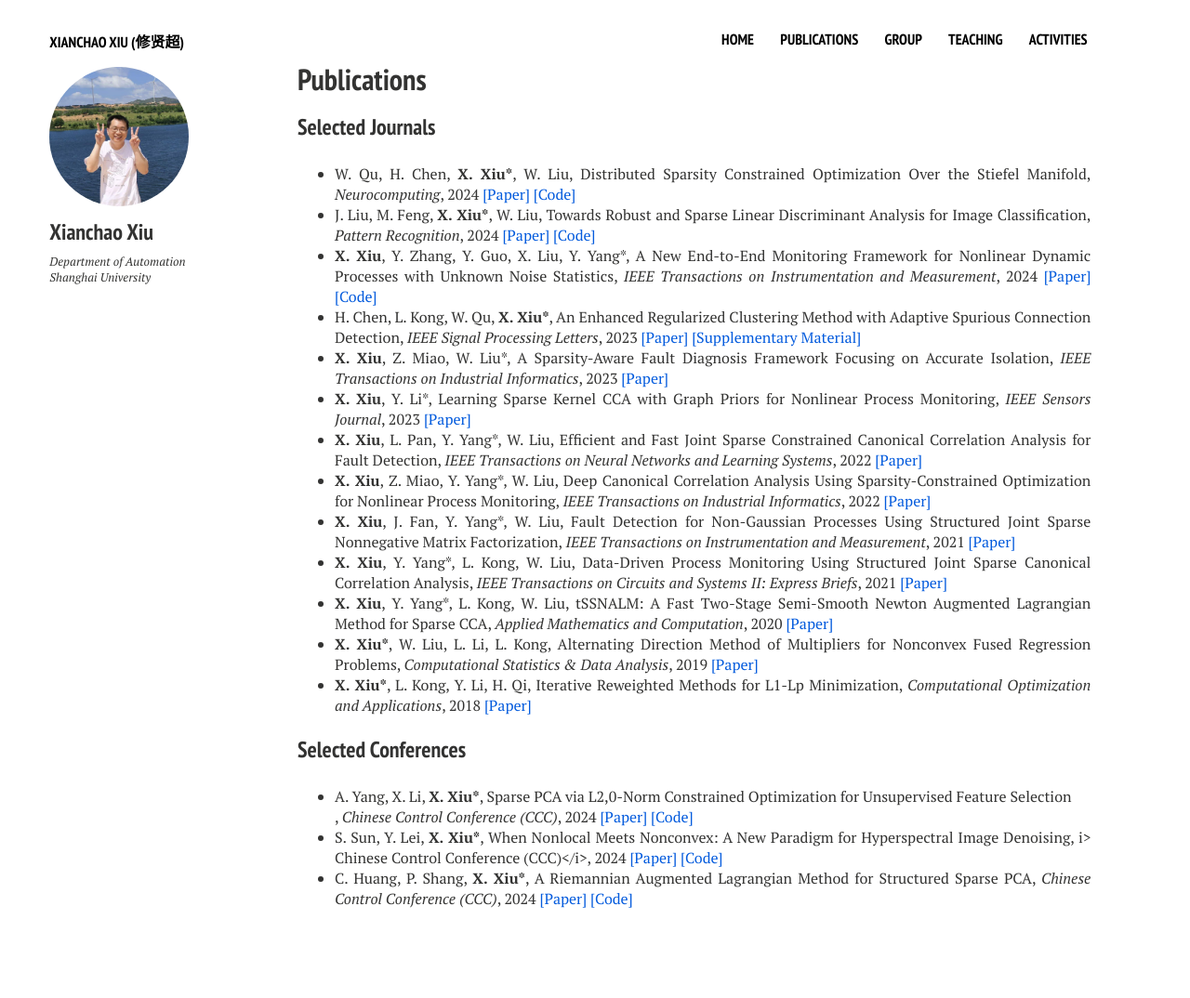
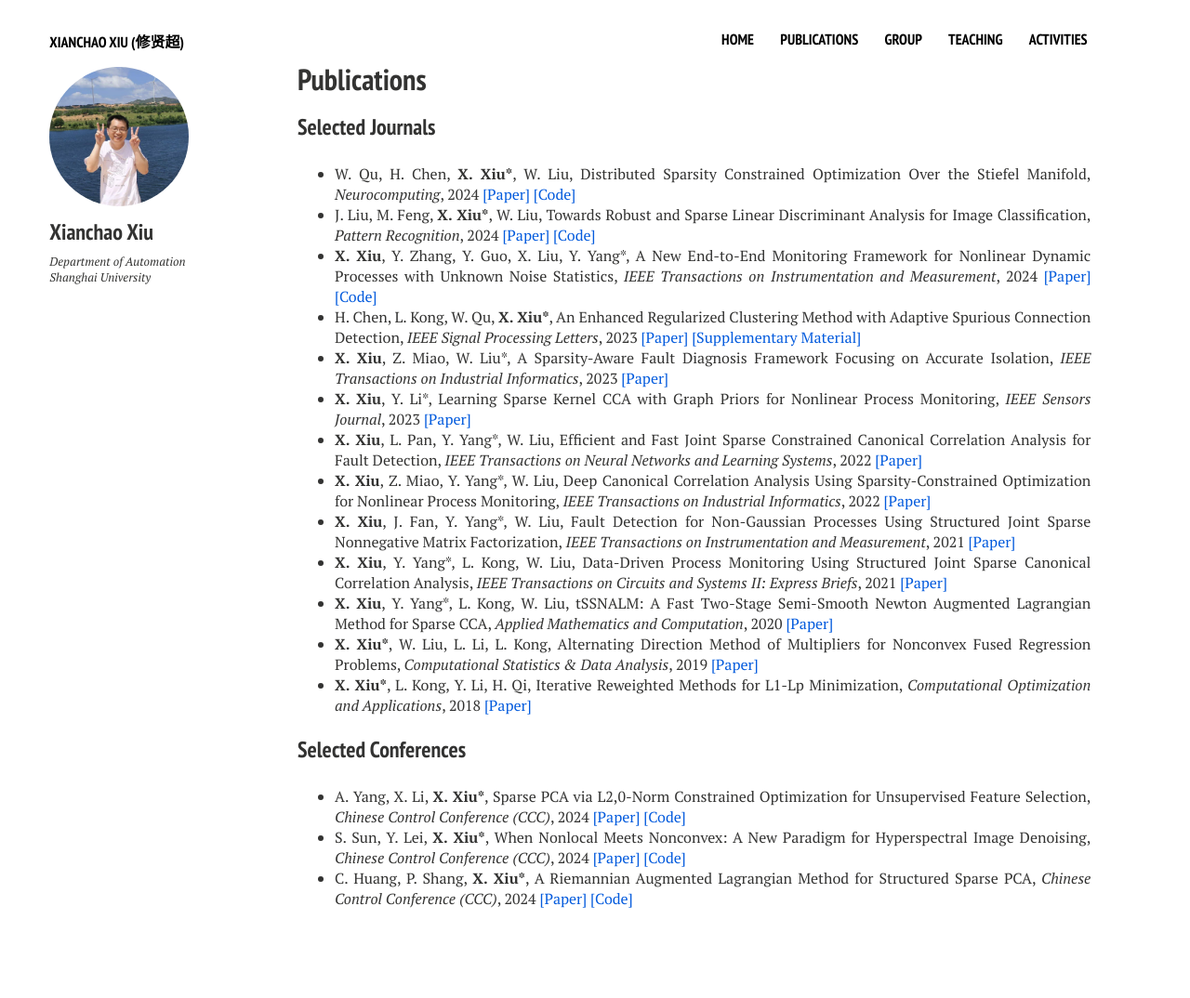
Before and after one commit to xianchaoxiu/xianchaoxiu.github.io, a Jekyll site: the page built from publications/index.md, in a window 1280 px wide. Shown: the whole page at 93% size. Built offline with Jekyll 4.4.1, drawn with Linux system fonts in a browser that asks for light colours; nearby versions of some CDN libraries.

Commit message:
Update index.md

```diff
--- a/publications/index.md
+++ b/publications/index.md
@@ -27,6 +27,6 @@ share: false
 
 
 ### Selected Conferences
-* A. Yang, X. Li, <b>X. Xiu*</b>, Sparse PCA via L2,0-Norm Constrained Optimization for Unsupervised Feature Selection <br>, <i> Chinese Control Conference (CCC)</i>, 2024 <a href="https://ieeexplore.ieee.org/document/10661810" class="textlink" target="_blank">[Paper]</a> <a href="https://github.com/yan921" class="textlink" target="_blank">[Code]</a>
-* S. Sun, Y. Lei, <b>X. Xiu*</b>, When Nonlocal Meets Nonconvex: A New Paradigm for Hyperspectral Image Denoising, i> Chinese Control Conference (CCC)</i>, 2024 <a href="https://ieeexplore.ieee.org/document/10662067" class="textlink" target="_blank">[Paper]</a> <a href="https://github.com/EdSun0" class="textlink" target="_blank">[Code]</a>
+* A. Yang, X. Li, <b>X. Xiu*</b>, Sparse PCA via L2,0-Norm Constrained Optimization for Unsupervised Feature Selection, <i> Chinese Control Conference (CCC)</i>, 2024 <a href="https://ieeexplore.ieee.org/document/10661810" class="textlink" target="_blank">[Paper]</a> <a href="https://github.com/yan921" class="textlink" target="_blank">[Code]</a>
+* S. Sun, Y. Lei, <b>X. Xiu*</b>, When Nonlocal Meets Nonconvex: A New Paradigm for Hyperspectral Image Denoising, <i> Chinese Control Conference (CCC)</i>, 2024 <a href="https://ieeexplore.ieee.org/document/10662067" class="textlink" target="_blank">[Paper]</a> <a href="https://github.com/EdSun0" class="textlink" target="_blank">[Code]</a>
 * C. Huang, P. Shang, <b>X. Xiu*</b>, A Riemannian Augmented Lagrangian Method for Structured Sparse PCA, <i> Chinese Control Conference (CCC)</i>, 2024 <a href="https://ieeexplore.ieee.org/document/10661785" class="textlink" target="_blank">[Paper]</a> <a href="https://github.com/ChenyiHuang23" class="textlink" target="_blank">[Code]</a>
```
